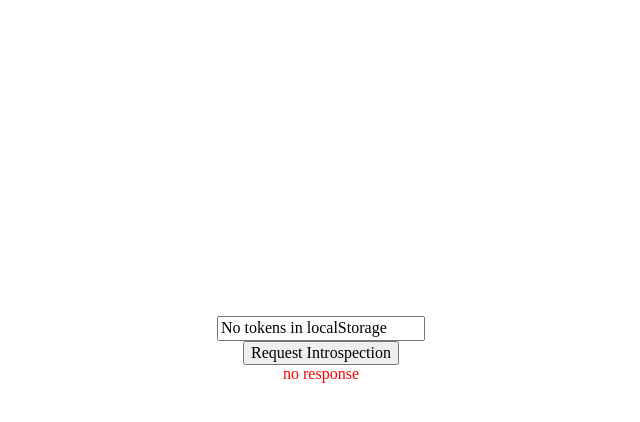
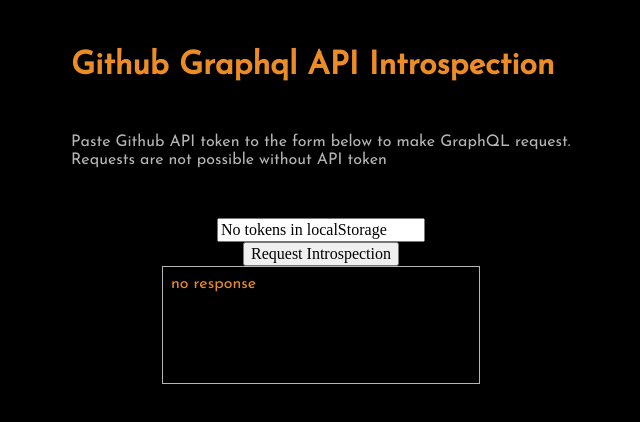
Before and after one commit to kvoncode/github-api-v4-introspection, a Next.js app: page / in a window 1280 px wide. Shown: the top 422 px of the page, without its empty margins (319-959 px from the left). Built offline with nearby package versions, Linux system fonts and the light colour scheme.

Commit message:
add: font, color, instructions

```diff
--- /dev/null
+++ b/components/Header.jsx
@@ -0,0 +1,36 @@
+import Head from "next/head";
+import styled from "styled-components";
+
+const StyledTitle = styled.h1`
+  color: #ec8c26;
+  margin: 3rem;
+  font-family: "Josefin Sans", sans-serif;
+`;
+
+const StyledInstruction = styled.p`
+  width: 500px;
+  color: #b5b5b5;
+  margin: 3rem;
+  font-family: "Josefin Sans", sans-serif;
+`;
+
+const text = `
+Paste Github API token to the form below to make GraphQL request.
+Requests are not possible without API token
+
+`;
+
+export const Header = () => {
+  return (
+    <div>
+      <Head>
+        <link
+          href="https://fonts.googleapis.com/css?family=Josefin+Sans&display=swap"
+          rel="stylesheet"
+        ></link>
+      </Head>
+      <StyledTitle>Github Graphql API Introspection</StyledTitle>
+      <StyledInstruction>{text}</StyledInstruction>
+    </div>
+  );
+};
--- a/components/ResponseView.jsx
+++ b/components/ResponseView.jsx
@@ -1,7 +1,12 @@
 import styled from "styled-components";
 
 const StyledResponse = styled.div`
-  color: red;
+  color: #ec8c26;
+  border: 1px solid #b5b5b5;
+  padding: 0.5rem;
+  min-height: 100px;
+  min-width: 300px;
+  font-family: "Josefin Sans", sans-serif;
 `;
 
 export const ResponseView = ({ text }) => {
--- a/pages/index.js
+++ b/pages/index.js
@@ -3,14 +3,16 @@
 
 import { useState, useEffect } from "react";
 import { ResponseView } from "../components/ResponseView";
+import { Header } from "../components/Header";
 
 import { makeRequest } from "../components/makeRequest";
 
 const StyledMain = styled.div`
-  min-height: calc(100vh - 100px);
+  background-color: black;
+  min-height: 100vh;
   min-width: 100vw;
   display: flex;
-  justify-content: center;
+  /* justify-content: center; */
   align-items: center;
   flex-direction: column;
 `;
@@ -39,6 +41,7 @@
 
   return (
     <StyledMain>
+      <Header></Header>
       <input value={token} onChange={handleChange}></input>
       <button onClick={handleClick}>Request Introspection</button>
       <ResponseView></ResponseView>
```
